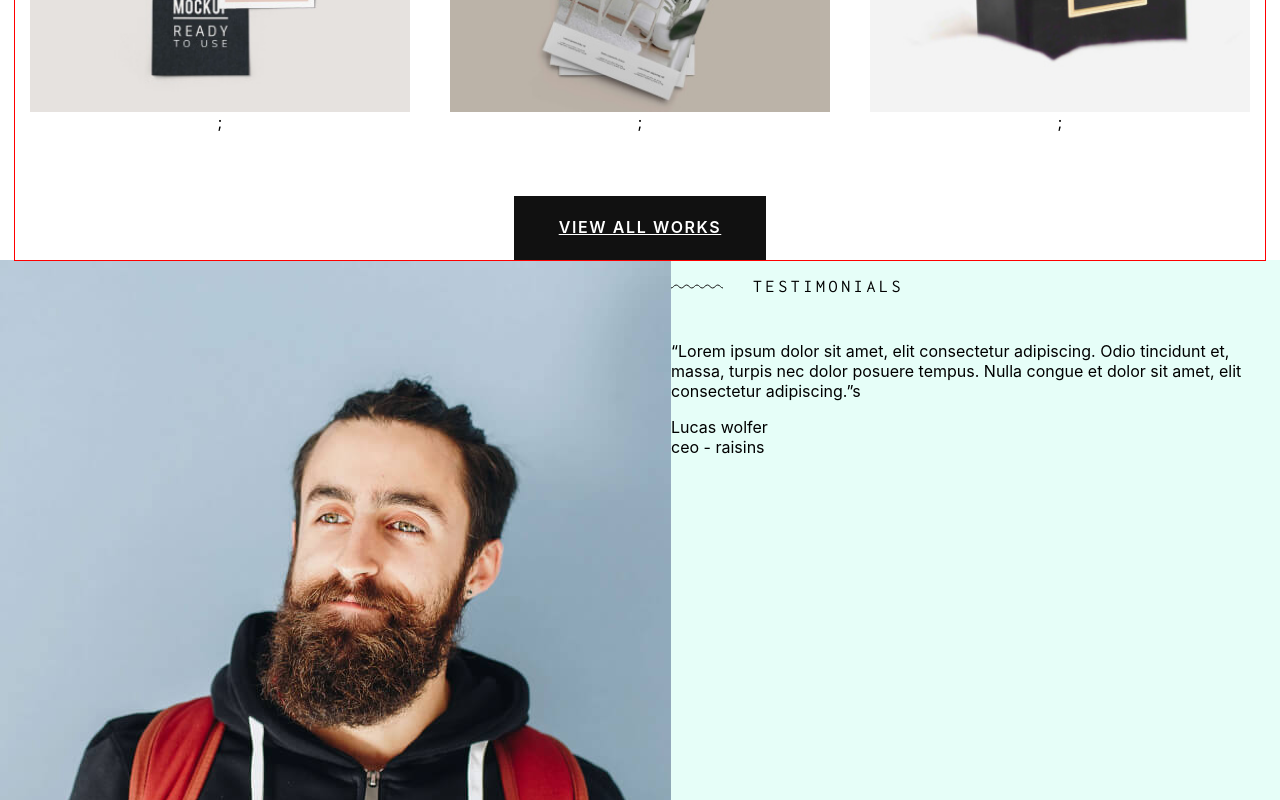
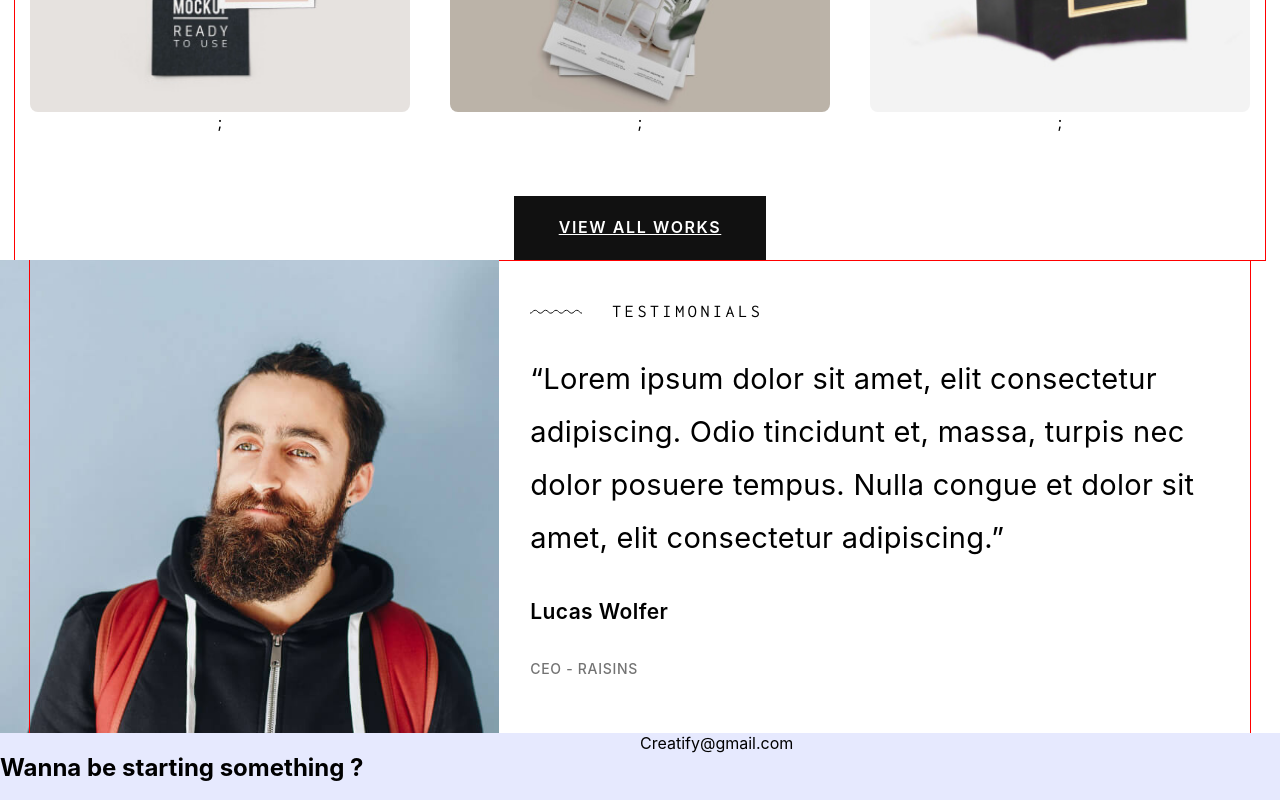
Before and after one commit to ReginaYashina/portfolio, a React app: page / in a window 1280 px wide. Shown: the part 2940-3740 px from the top of the page. Built offline with nearby package versions, Linux system fonts and the light colour scheme; the HTML template or start-up script is replaced by a standard one.

Commit message:
feat: add styles for Testimony

```diff
--- a/src/layout/sections/testimonials/Testimonials.tsx
+++ b/src/layout/sections/testimonials/Testimonials.tsx
@@ -1,42 +1,95 @@
-import React from 'react';
-import { styled } from 'styled-components';
-import { SectionTitle } from '../../../components/SectionTitle';
-import { FlexWrapper } from '../../../components/FlexWrapper';
-import image from '../../../assets/img/testimonial-2.jpg';
+import React from "react";
+import { styled } from "styled-components";
+import { SectionTitle } from "../../../components/SectionTitle";
+import { FlexWrapper } from "../../../components/FlexWrapper";
+import image from "../../../assets/img/testimonial-2.jpg";
+import { Container } from "../../../components/Container";
+import { theme } from "../../../styles/Theme";
 
 export const Testimonials = () => {
   return (
     <StyledTestimonials>
-      <Testimony>
+      <ImageWrapper>
         <Image src={image} />
-        <FlexWrapper direction={'column'}>
+      </ImageWrapper>
+      <Container>
+        <TestimonyContent>
           <SectionTitle>testimonials</SectionTitle>
           <Text>
             “Lorem ipsum dolor sit amet, elit consectetur adipiscing. Odio
             tincidunt et, massa, turpis nec dolor posuere tempus. Nulla congue
-            et dolor sit amet, elit consectetur adipiscing.”s
+            et dolor sit amet, elit consectetur adipiscing.”
           </Text>
           <Name>Lucas wolfer</Name>
           <Profession>ceo - raisins</Profession>
-        </FlexWrapper>
-      </Testimony>
+        </TestimonyContent>
+      </Container>
     </StyledTestimonials>
   );
 };
 
-const StyledTestimonials = styled.div`
-  min-height: 30vh;
-  background-color: #e6fef8;
+const StyledTestimonials = styled.section`
+  display: flex;
+  padding: 0;
+  overflow: hidden;
+
+  position: relative;
+
+  & ${Container} {
+    position: absolute;
+    height: 100%;
+    top: 50%;
+    left: 50%;
+    transform: translate(-50%, -50%);
+    display: flex;
+    justify-content: end;
+    align-items: center;
+    padding: 125px 0 137px;
+  }
 `;
 
-const Testimony = styled.div`
-  display: flex;
+const TestimonyContent = styled.div`
+  flex: 0 0 59%;
+
+  /* padding: 15px 15px 15px 140px; */
 `;
 
-const Text = styled.p``;
-const Name = styled.span``;
-const Profession = styled.span``;
+const ImageWrapper = styled.div`
+  flex: 0 0 39%;
+  padding-bottom: 37%;
+  position: relative;
+`;
+
 const Image = styled.img`
-  width: 671px;
-  height: 650px;
+  max-width: 100%;
+  object-fit: cover;
+
+  position: absolute;
+  width: 100%;
+  height: 100%;
+  top: 0;
+  left: 0;
 `;
+
+const Text = styled.p`
+  font-weight: 400;
+  font-size: 29px;
+  line-height: 183%;
+  letter-spacing: 0.01em;
+  margin-bottom: 24px;
+`;
+const Name = styled.p`
+  font-weight: 600;
+  font-size: 21px;
+  line-height: 225%;
+  letter-spacing: 0.02em;
+  text-transform: capitalize;
+`;
+const Profession = styled.p`
+  font-weight: 500;
+  font-size: 14px;
+  line-height: 179%;
+  letter-spacing: 0.05em;
+  text-transform: uppercase;
+  color: #737373;
+`;
--- a/src/layout/sections/works/Callery.tsx
+++ b/src/layout/sections/works/Callery.tsx
@@ -45,4 +45,6 @@ const StyledGallery = styled.div`
   text-align: center;
 `;
 
-const GalleryItem = styled.img``;
+const GalleryItem = styled.img`
+  border-radius: 8px;
+`;
```
